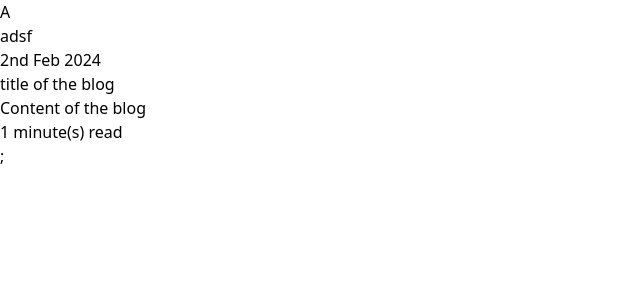
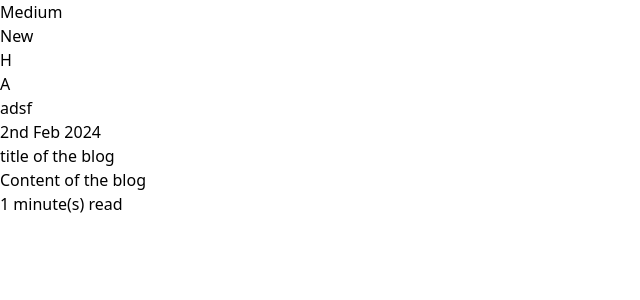
Before and after one commit to harrykamboj1/Medium, a React (Vite) app in the folder frontend/: page /blogs in a window 1280 px wide. Shown: the top 300 px of the page, without its empty margins (0-640 px from the left). Built offline with nearby package versions, Linux system fonts and the light colour scheme.

Commit message:
AppBar added

```diff
--- /dev/null
+++ b/frontend/src/components/AppBar.tsx
@@ -0,0 +1,27 @@
+import { Link } from "react-router-dom";
+import { Avatar } from "./BlogCard";
+
+export const AppBar = () => {
+  return (
+    <div className="border-b flex justify-between px-10 py-4">
+      <Link
+        to={"/blogs"}
+        className="flex flex-col justify-center cursor-pointer"
+      >
+        Medium
+      </Link>
+      <div>
+        <Link to={`/publish`}>
+          <button
+            type="button"
+            className="mr-4 text-white bg-green-700 hover:bg-green-800 focus:outline-none focus:ring-4 focus:ring-green-300 font-medium rounded-full text-sm px-5 py-2.5 text-center me-2 mb-2 "
+          >
+            New
+          </button>
+        </Link>
+
+        <Avatar size={"big"} name="harkirat" />
+      </div>
+    </div>
+  );
+};
--- a/frontend/src/pages/Blogs.tsx
+++ b/frontend/src/pages/Blogs.tsx
@@ -1,15 +1,20 @@
+import { AppBar } from "../components/AppBar";
 import { BlogCard } from "../components/BlogCard";
 
 export const Blogs = () => {
   return (
     <div>
+      <AppBar />
+      <div className="flex justify-center">
+        <div className="max-w-xl">
           <BlogCard
             authorName={"adsf"}
             title={"title of the blog"}
             content={"Content of the blog"}
             publishedDate="2nd Feb 2024"
           />
-      ;
+        </div>
+      </div>
     </div>
   );
 };
```
Lines whose indentation alone changed are shown as unchanged.
